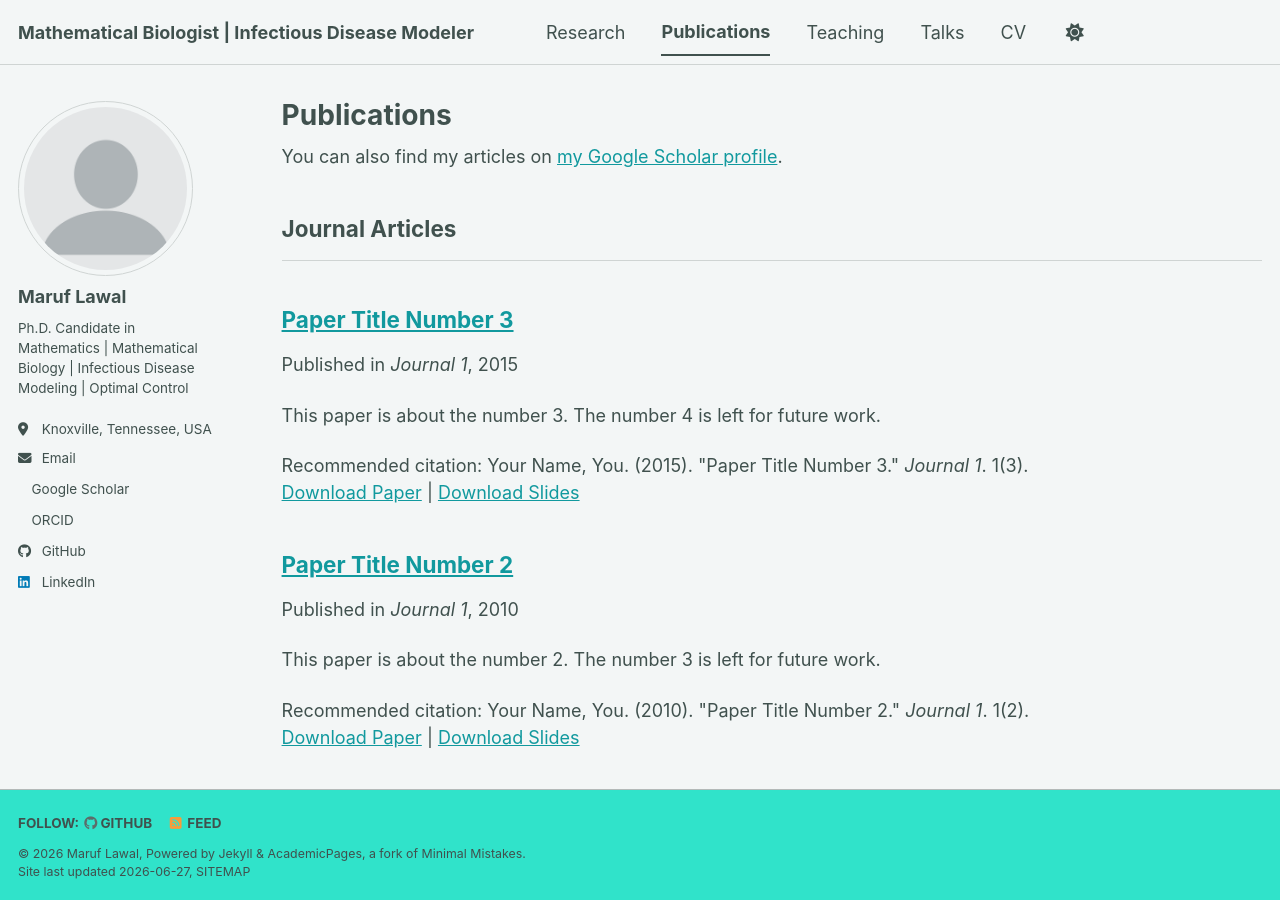
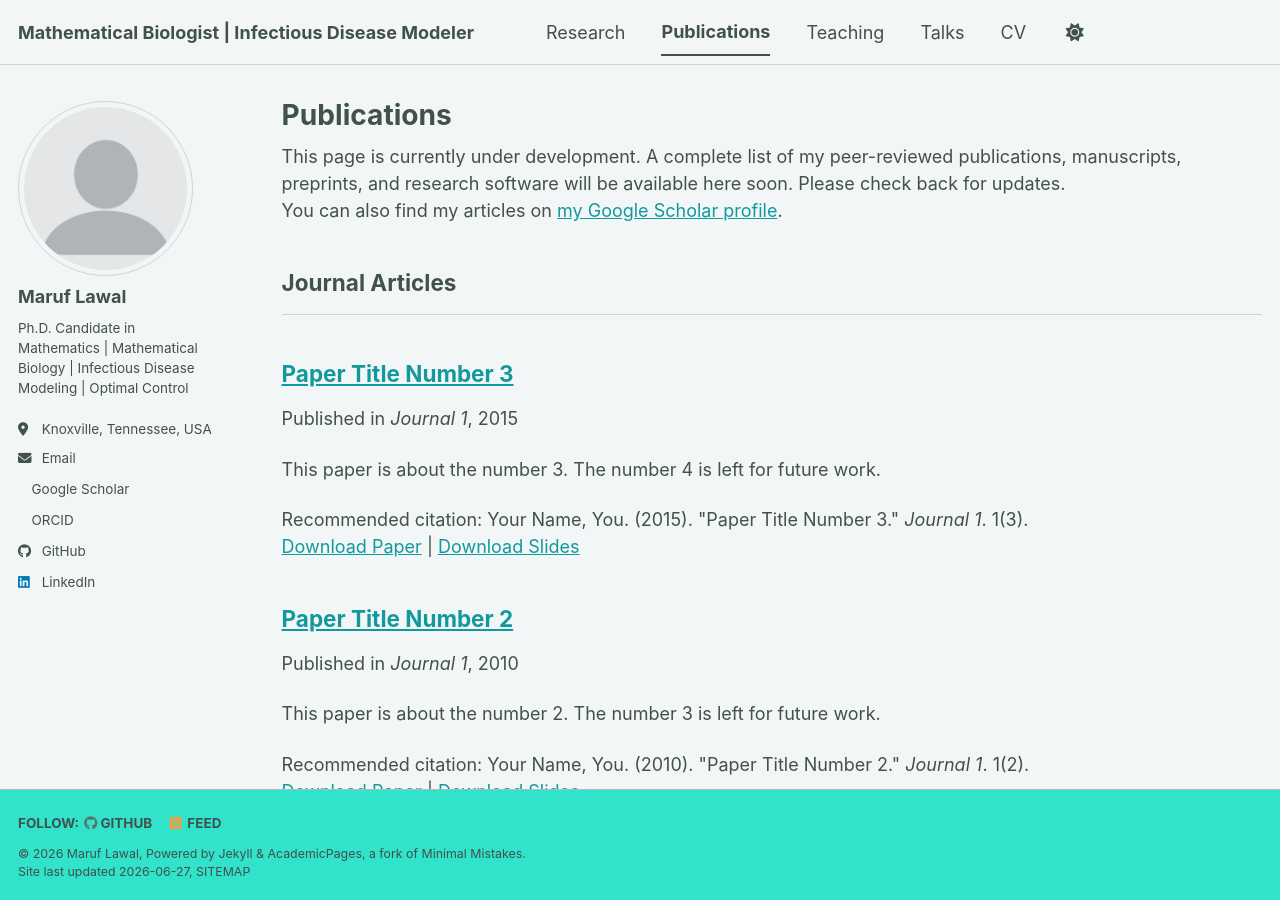
Before and after one commit to maruf-lawal/maruf-lawal.github.io, a Jekyll site: the page built from _pages/publications.html, in a window 1280 px wide and 900 px high. Built offline with Jekyll 4.4.1, drawn with Linux system fonts in a browser that asks for light colours; a style sheet for code colours, icons or effects is not loaded.

Commit message:
Update publications.html

```diff
--- a/_pages/publications.html
+++ b/_pages/publications.html
@@ -4,6 +4,15 @@ title: "Publications"
 permalink: /publications/
 author_profile: true
 ---
+
+
+
+This page is currently under development.
+
+A complete list of my peer-reviewed publications, manuscripts, preprints, and research software will be available here soon.
+
+Please check back for updates.
+
 
 {% if site.author.googlescholar %}
   <div class="wordwrap">You can also find my articles on <a href="{{site.author.googlescholar}}">my Google Scholar profile</a>.</div>
```
